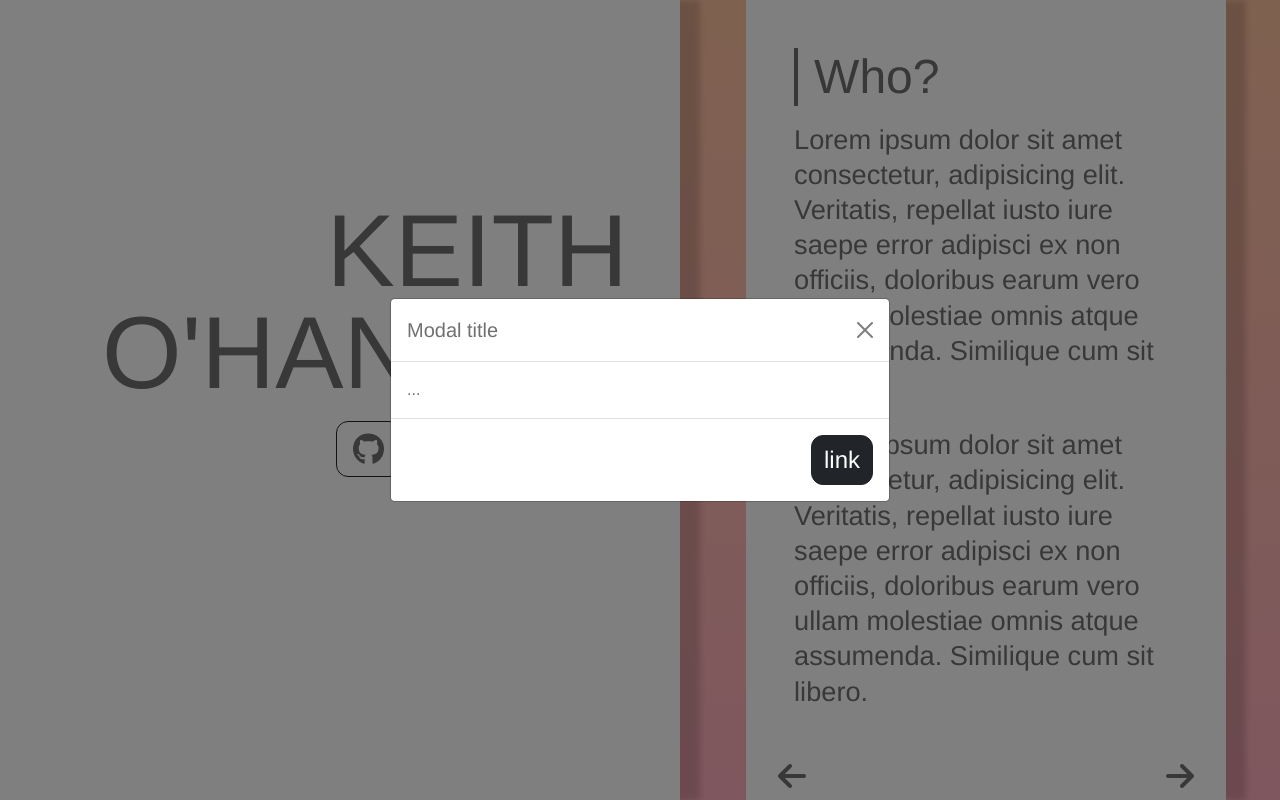
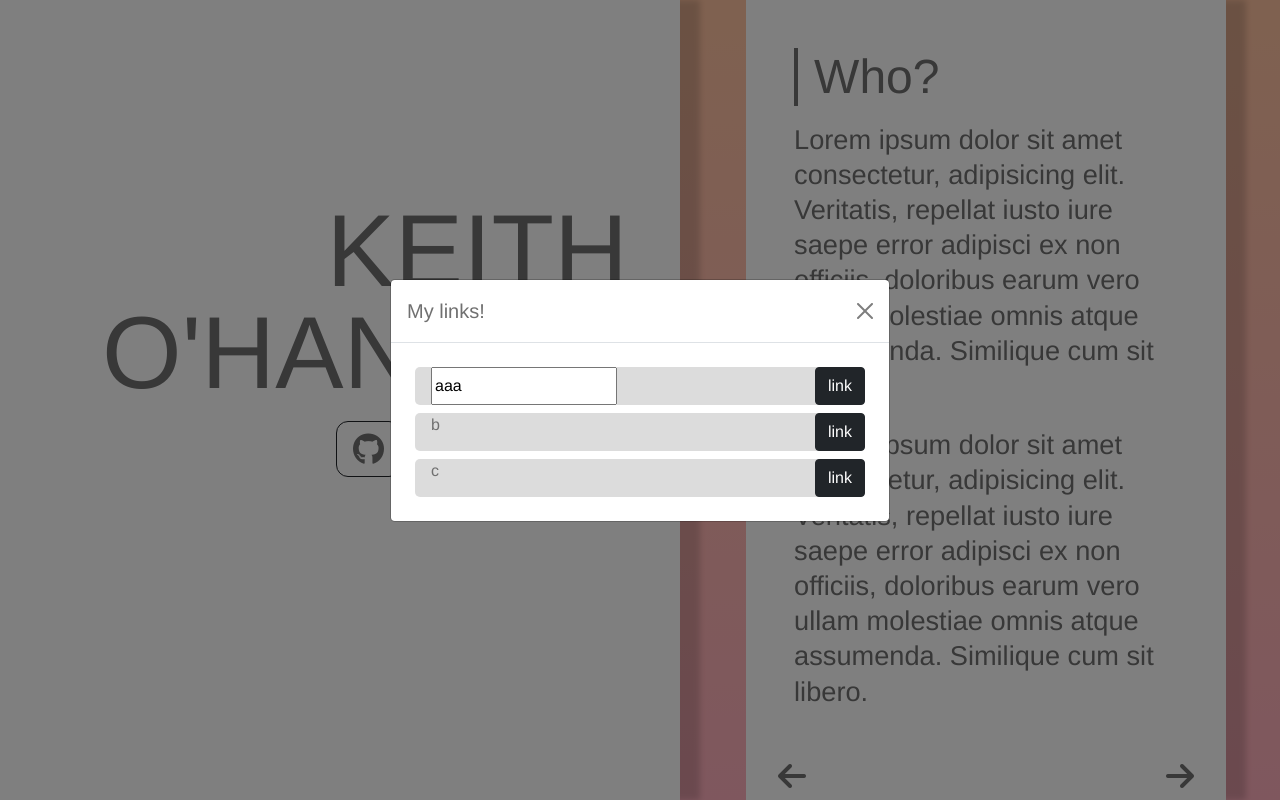
Before and after one commit to Keitho57/keithswebsite, a plain HTML site: page index.html in a window 1280 px wide. Both pictures are taken after a click on the link "contact". Drawn offline with nearby package versions, Linux system fonts and the light colour scheme.

Commit message:
js + modal improvements

```diff
--- a/index.html
+++ b/index.html
@@ -30,14 +30,14 @@
         <div class="modal-dialog modal-dialog-centered">
             <div class="modal-content">
                 <div class="modal-header">
-                    <h5 class="modal-title" id="exampleModalLabel">Modal title</h5>
+                    <h5 class="modal-title" id="exampleModalLabel">My links!</h5>
                     <button type="button" class="btn-close" data-bs-dismiss="modal" aria-label="Close"></button>
                 </div>
                 <div class="modal-body">
-                    ...
-                </div>
-                <div class="modal-footer">
-                    <a type="button" class="btn btn-dark" data-bs-dismiss="modal">link</a>
+                    <div class="link"><input type="text" value="aaa" id="myInput"><a type="button" class="btn btn-dark" onclick="copy()">link</a></div>
+                    <div class="link">b<a type="button" class="btn btn-dark">link</a></div>
+                    <div class="link">c<a type="button" class="btn btn-dark" >link</a></div>
+
                 </div>
             </div>
         </div>
--- a/index.js
+++ b/index.js
@@ -1,4 +1,20 @@
 var contactBtn = $(".contact-btn");
-$(document).ready(function() {
-    $("#MyModal").modal();
-  });
+var myModal = document.getElementById('myModal')
+var myInput = document.getElementById('myInput')
+
+myModal.addEventListener('shown.bs.modal', function () {
+  myInput.focus()
+})
+
+function copy() {
+    /* Get the text field */
+
+    var copyText = document.getElementById("myInput");
+    /* Select the text field */
+    copyText.select();
+    copyText.setSelectionRange(0, 99999); /* For mobile devices */
+
+    /* Copy the text inside the text field */
+    navigator.clipboard.writeText(copyText.value);
+    alert("Copied the text: " + copyText.value);
+}
--- a/styles.css
+++ b/styles.css
@@ -6,9 +6,11 @@ linear-gradient(#FFC3A0, #FFAFBD);
 :root {
     font-size: 16px;
 }
+
 html {
     height: 100%;
 }
+
 body {
     font-family: Helvetica;
     color: #707070;
@@ -18,19 +20,26 @@ body {
     background-repeat: no-repeat;
     background-attachment: fixed;
 }
+
 .dfjc {
     display: flex;
     justify-content: end;
 }
 
 /* modal */
-.modal-footer a{
-    color: white;
-	cursor: pointer;
-	font-size: 1.5rem;
-    border-radius: .75rem;
-    font-weight: normal;
+.link {
+    display: flex;
+    justify-content: end;
+    margin: .5rem;
+    background: #dcdcdc;
+    padding-left: 1rem;
+    border-radius: 5px;
 }
+
+.modal-body a {
+    margin-left: auto;
+}
+
 /* contact links */
 .left-pane {
     background: white;
@@ -40,7 +49,7 @@ body {
     padding: 0 4%;
 }
 
-.contacts{
+.contacts {
     margin-top: 200px;
 }
 
@@ -56,11 +65,11 @@ h1 {
     justify-content: end;
 }
 
-.contacts a{
+.contacts a {
     margin: .5rem;
     color: inherit;
-	cursor: pointer;
-	font-size: 2vw;
+    cursor: pointer;
+    font-size: 2vw;
     border-radius: .75rem;
     font-weight: bold;
     justify-content: center;
@@ -71,7 +80,8 @@ h1 {
     color: #ffff;
 }
 
-.contacts a:focus, .contacts a:active {
+.contacts a:focus,
+.contacts a:active {
     text-decoration: none;
     color: inherit;
 }
@@ -104,19 +114,19 @@ h2 {
 }
 
 p {
-    padding-top:.5rem;
+    padding-top: .5rem;
     font-weight: 100;
     font-size: 1.7rem;
     line-height: 2.2rem;
 }
 
-.left-arrow{
+.left-arrow {
     position: absolute;
     left: 2rem;
     bottom: .5rem;
 }
 
-.right-arrow{
+.right-arrow {
     position: absolute;
     right: 2rem;
     bottom: .5rem;
@@ -131,58 +141,68 @@ p {
         justify-content: center;
     }
 
-    .left-pane, .contacts nav{
+    .left-pane,
+    .contacts nav {
         justify-content: center;
     }
-    .contacts{
+
+    .contacts {
         margin: 150px 0 0 0;
     }
-    h1{
+
+    h1 {
         text-align: center;
         font-size: 3rem;
     }
-    .contacts a{
+
+    .contacts a {
         font-size: 1rem;
     }
+
     i {
         font-size: 1.5rem;
         text-align: center;
     }
 
     /* right pane mobile */
-    .right-pane{
+    .right-pane {
         height: 100%;
     }
+
     .info {
         width: 75%;
         height: 100%;
         margin: 2.5rem auto;
-        padding: 3rem 2rem ;
+        padding: 3rem 2rem;
     }
 
     h2 {
         font-size: 2rem;
     }
+
     p {
         font-size: 1.2rem;
         line-height: 1.5rem;
     }
 
-    .left-arrow{
+    .left-arrow {
         left: 1rem;
     }
 
-    .right-arrow{
+    .right-arrow {
         right: 1rem;
     }
 }
+
 @media only screen and (min-width: 1600px) {
-    h1{
+    h1 {
         font-size: 8rem;
     }
-    .contacts a{
+
+    .contacts a {
         font-size: 2rem;
     }
+
     i {
         font-size: 2rem;
         text-align: center;
```
